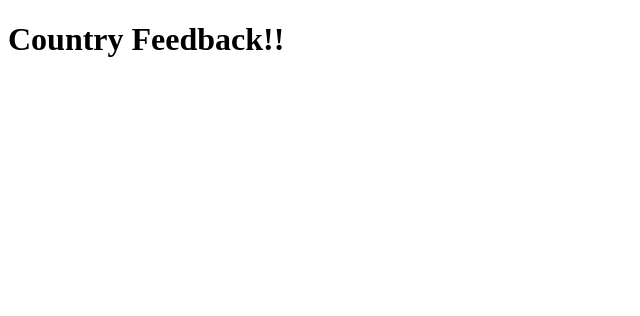
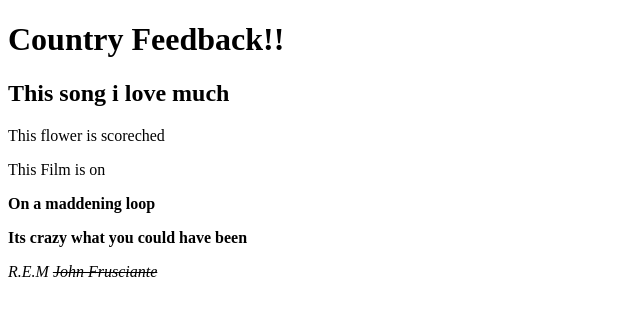
Before and after one commit to Lenathegreat/MyFirstWebpage, a plain HTML site: page index.html in a window 1280 px wide. Shown: the whole page, without its empty margins (0-640 px from the left). Drawn offline with Linux system fonts and the light colour scheme.

Commit message:
Added Text to website and formatted text

```diff
--- a/index.html
+++ b/index.html
@@ -7,5 +7,30 @@
 
     <body>
         <h1>Country Feedback!!</h1>
+        <h2>This song i love much</h2>
+
+        <!-- Ah yes a fantasic comment!-->
+        <p>
+            This flower is scoreched
+        </p>
+        <p>
+            This Film is on
+        </p>
+        <p>
+            <!-- Makes Stuff bold -->
+            <b>
+            On a maddening loop
+            </b>
+        </p>
+        <!-- Makes Stuff Bold makes it extra important in reading-->
+        <strong>
+            Its crazy what you could have been
+        </strong>
+        <p>
+            <!-- Makes Stuff italic-->
+            <em>
+            R.E.M <del>John Frusciante</del>
+            </em>
+        </p>
     </body>
 </html>
```
